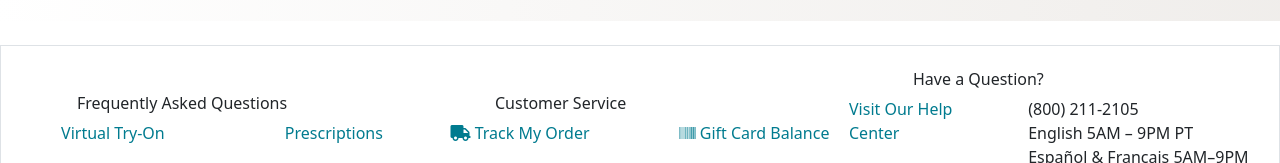
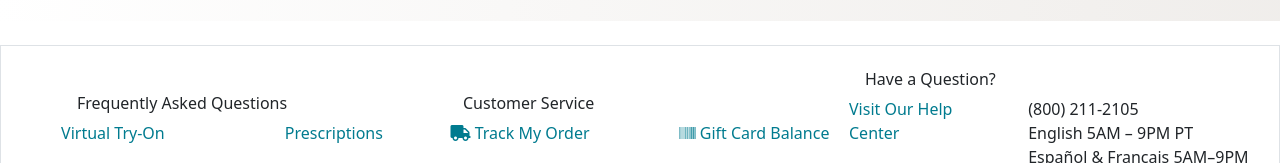
Before and after one commit to uday0404G/FullReactProject, a React (Vite) app: page / in a window 1280 px wide. Shown: the part 4700-4863 px from the top of the page. Built offline with nearby package versions, Linux system fonts and the light colour scheme; no server answers; the database is empty.

Commit message:
Update Footer.jsx

```diff
--- a/src/Componenet/Footer.jsx
+++ b/src/Componenet/Footer.jsx
@@ -107,7 +107,7 @@ const Footer = () => {
         </div>
 
         <div className="col-md-4 d-flex flex-column text-center text-md-start mt-4 mt-md-0">
-          <h6 style={{paddingLeft:"4rem"}}>Customer Service</h6>
+          <h6 style={{paddingLeft:"2rem"}}>Customer Service</h6>
           <div className='d-flex justify-content-around'>
             <div className='me-md-4'>
               <p><i className="fas fa-truck"></i> Track My Order</p>
@@ -123,7 +123,7 @@ const Footer = () => {
         </div>
 
         <div className="col-md-4 d-flex flex-column text-center text-md-start mt-4 mt-md-0">
-          <h6 style={{paddingLeft:"4rem"}}>Have a Question?</h6>
+          <h6 style={{paddingLeft:"1rem"}}>Have a Question?</h6>
           <div className='d-flex justify-content-around'>
             <div className='me-md-4'>
               <p>Visit Our Help Center</p>
```
